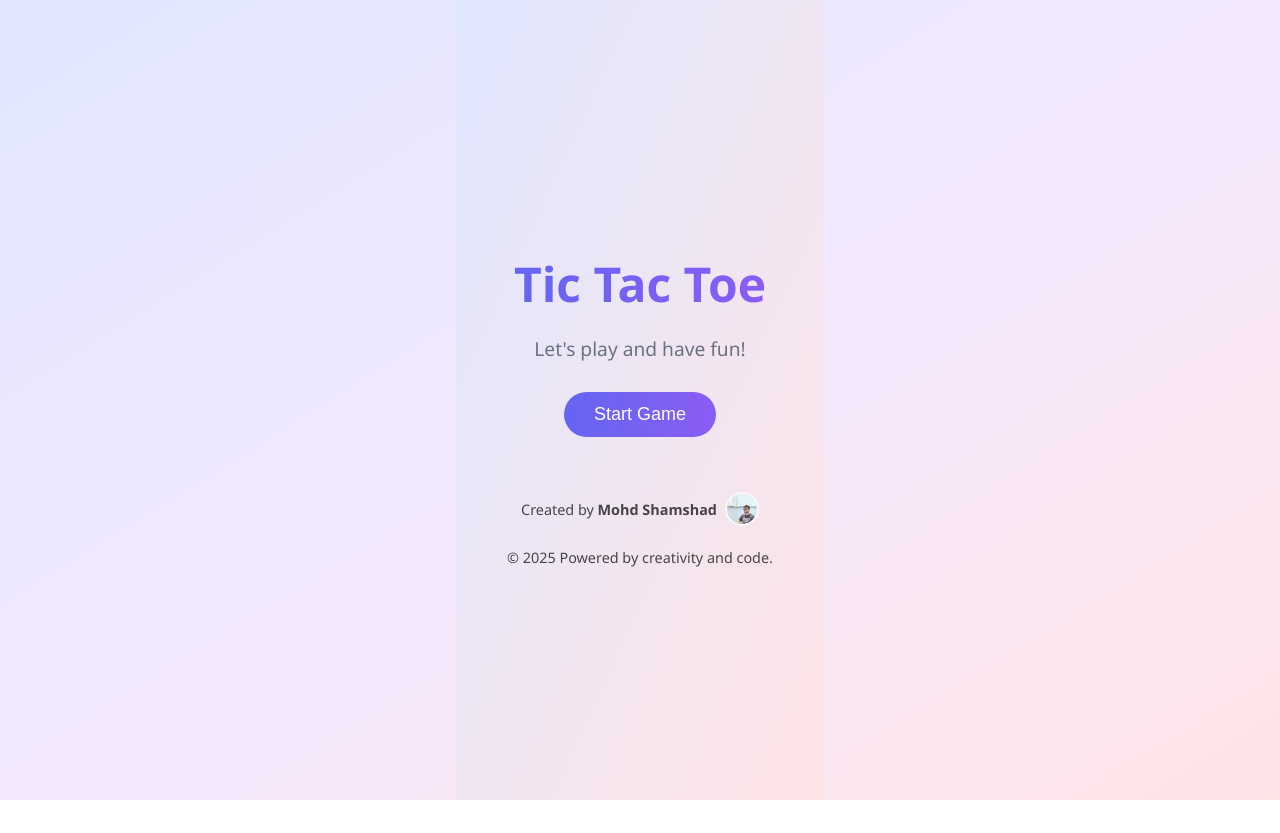
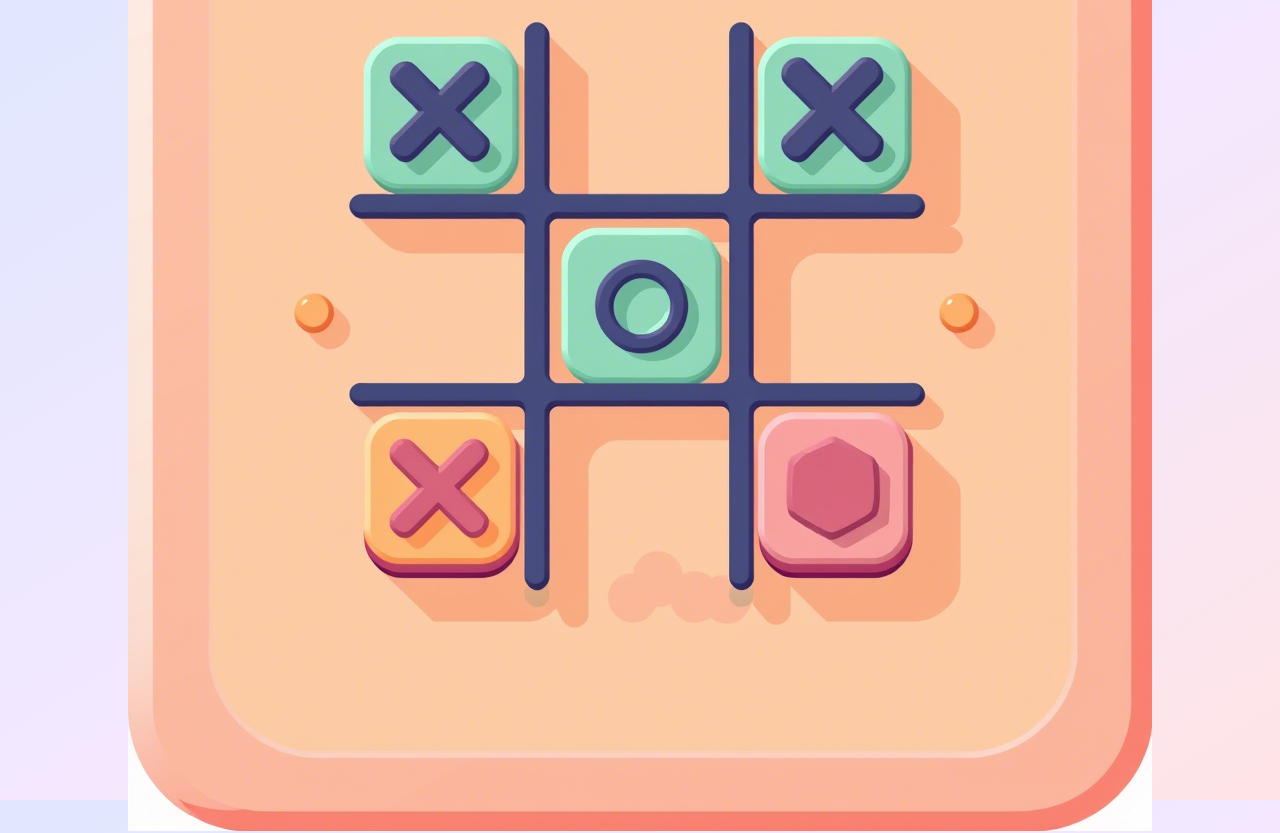
Before and after one commit to m1s2d3/my-react-app, a React (Vite) app: page / in a window 1280 px wide. Shown: the top 833 px of the page. Before the commit the page ends 800 px from the top, so only its background shows below. Built offline with nearby package versions, Linux system fonts and the light colour scheme.

Commit message:
Update App.jsx

```diff
--- a/src/App.jsx
+++ b/src/App.jsx
@@ -96,20 +96,15 @@ export default function App() {
 
   if (showSplash) {
     return (
-      // <div className="splash-screen">
-      //   <h1 className="splash-title">Tic Tac Toe</h1>
-      //   <p className="splash-subtitle">Let's play and have fun!</p>
-      //   <button className="splash-btn" onClick={() => {
-      //     startSound.current.play().catch(() => {});
-      //     setShowSplash(false)
-      //     }}>
-      //     Start Game
-      //   </button>
-      // </div>
       <div className="splash-screen">
       <div className="splash-content">
         <div className="text-section">
           <h1 className="splash-title">Tic Tac Toe</h1>
+          <img
+                src="../public/icon-192.png"
+                alt="App"
+                className="app-icon"
+              />
           <p className="splash-subtitle">Let's play and have fun!</p>
 
           <button
@@ -124,7 +119,11 @@ export default function App() {
 
           <div className="splash-footer">
             <div className="created-by">
-              <p>Created by <strong>Mohd Shamshad</strong></p><img src="/icon-developer.png" alt="Developer" className="mini-avatar" />
+              <p>Created by <strong>Mohd Shamshad</strong></p><img
+                src="../public/icon-developer.png"
+                alt="Developer"
+                className="mini-avatar"
+              />
             </div>
             <p>© 2025 Powered by creativity and code.</p>
           </div>
```
